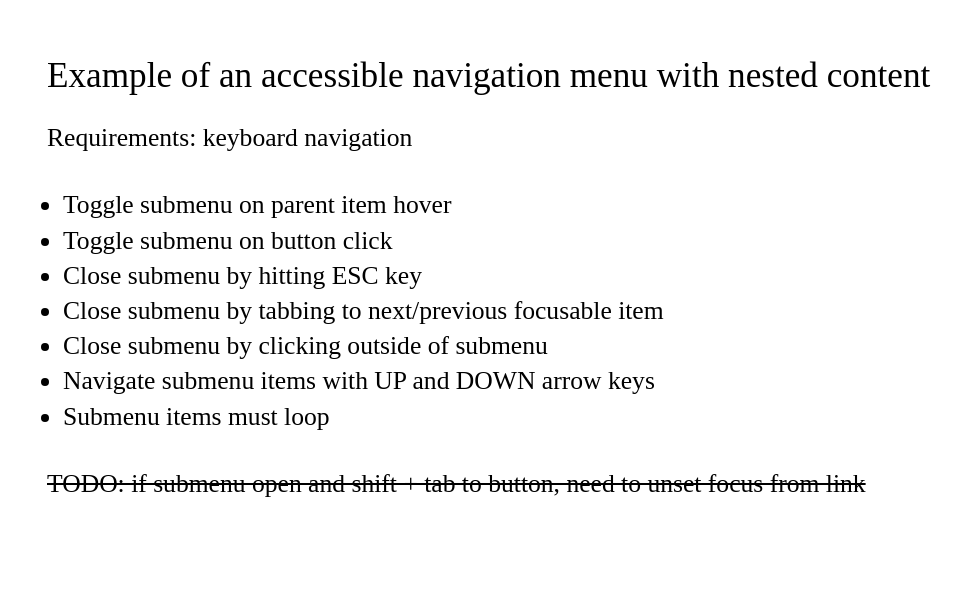
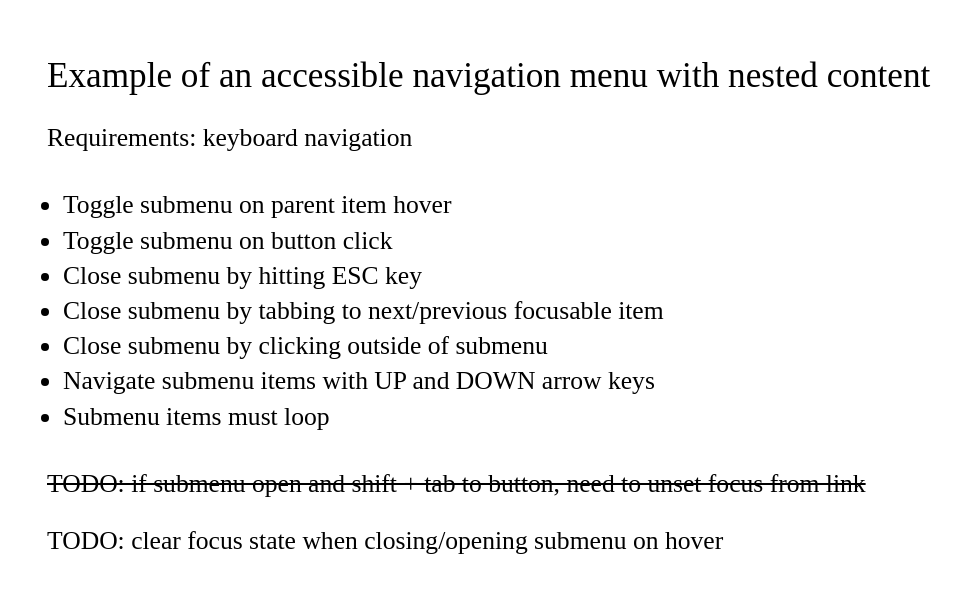
Before and after one commit to d8nieldonaldson/a11y-nav, a plain HTML site: page index.html in a window 1280 px wide. Shown: the part 81-674 px from the top of the page, without its empty margins (1-959 px from the left). Drawn offline with Linux system fonts and the light colour scheme.

Commit message:
todo message

```diff
--- a/index.html
+++ b/index.html
@@ -100,6 +100,7 @@
             <li>Submenu items must loop</li>
         </ul>
         <p><del>TODO: if submenu open and shift + tab to button, need to unset focus from link</del></p>
+        <p>TODO: clear focus state when closing/opening submenu on hover</p>
     </main>
     <script src="./main.js"></script>
 </body>
```
